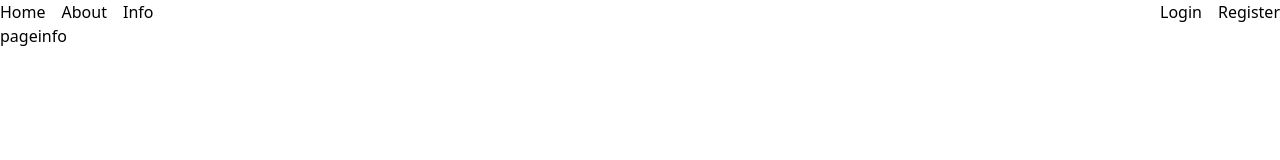
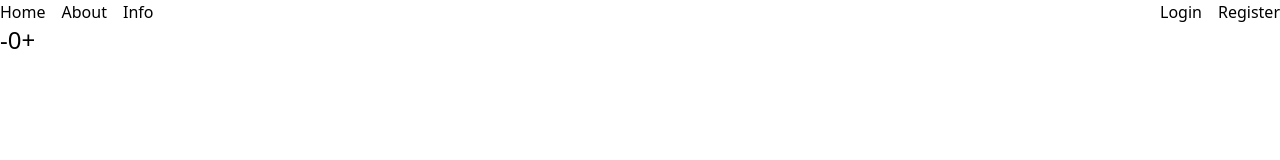
Before and after one commit to Arismonx/nextjs-toturial, a Next.js app: page /info in a window 1280 px wide. Shown: the top 160 px of the page. Built offline with nearby package versions, Linux system fonts and the light colour scheme.

Commit message:
Server Components & Clients Components

```diff
--- /dev/null
+++ b/app/coponents/Counter/page.tsx
@@ -0,0 +1,17 @@
+'use client'
+import React from 'react'
+import { useState } from 'react'
+
+const Counter = () => {
+  const [count, setCount] = useState(0)
+
+  return (
+    <div className='text-2xl'>
+      <button onClick={() => setCount(count - 1)}>-</button>
+      {count}
+      <button onClick={() => setCount(count + 1)}>+</button>
+    </div>
+  )
+}
+
+export default Counter
--- a/app/info/page.tsx
+++ b/app/info/page.tsx
@@ -1,10 +1,11 @@
 import React from 'react'
+import Counter from '../coponents/Counter/page'
 
 const info = () => {
   console.log('info page')
   return (
     <div>
-      <h1>pageinfo</h1>
+      <Counter />
     </div>
   )
 }
```
